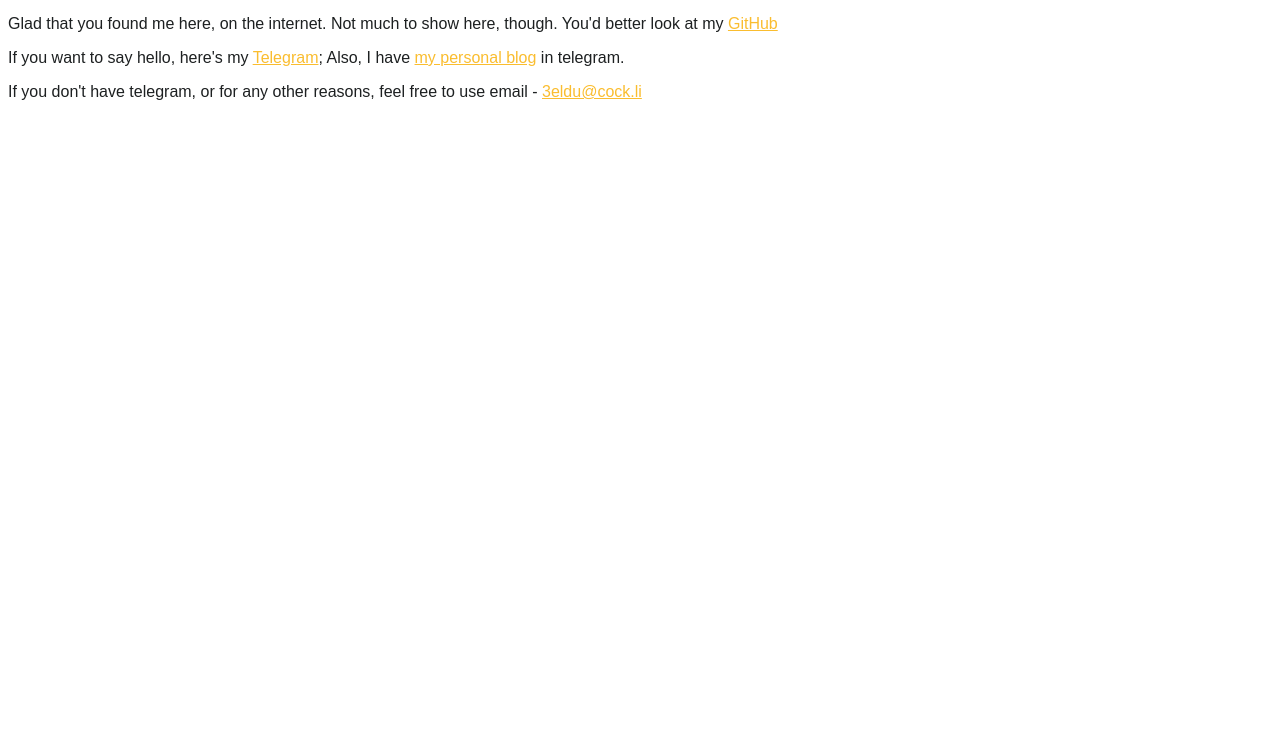
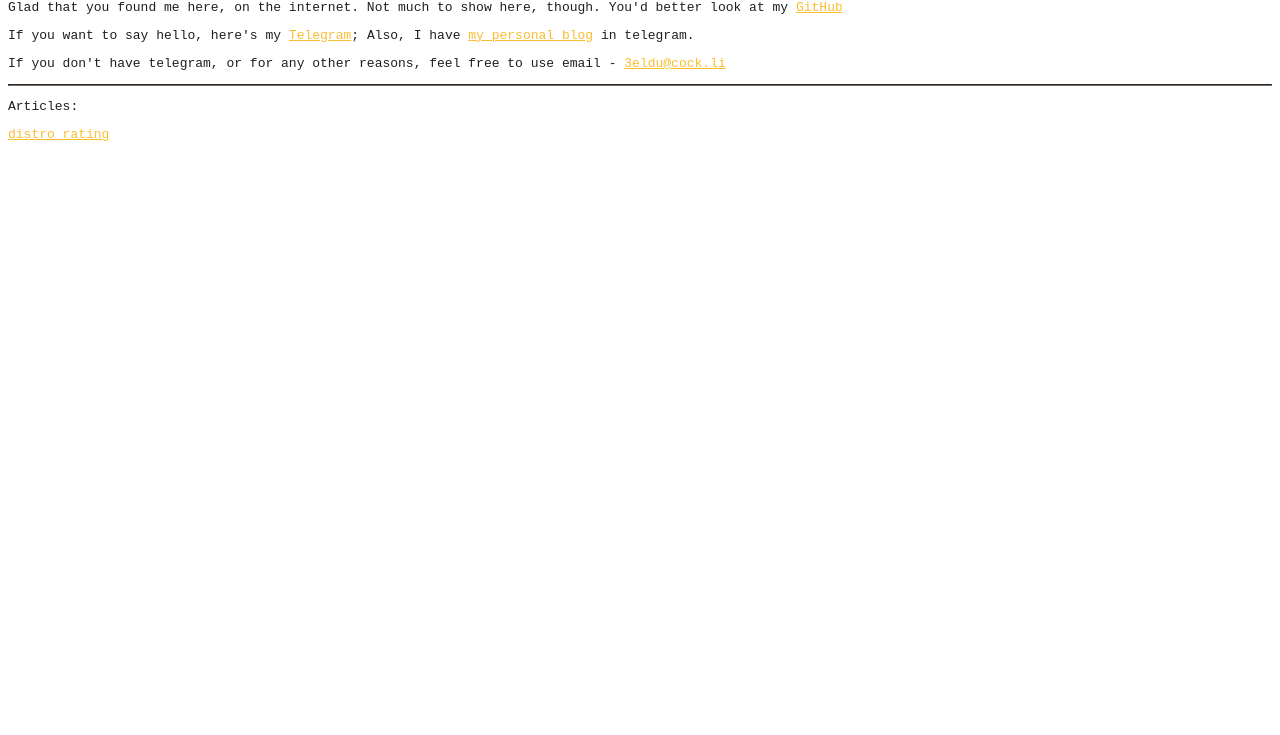
Before and after one commit to 3elDU/3elDU.github.io, a plain HTML site: page index.html in a window 1280 px wide. Shown: the part 65-800 px from the top of the page. Drawn offline with Linux system fonts and the light colour scheme.

Commit message:
wrote distro_rating article

```diff
--- a/index.html
+++ b/index.html
@@ -1,5 +1,6 @@
 <!DOCTYPE html>
 <html>
+
 <head>
     <title>@3elDU</title>
 
@@ -9,8 +10,20 @@
 
 <body>
     <h1>3elDU's page</h1>
-        <p>Glad that you found me here, on the internet. Not much to show here, though. You'd better look at my <a href="https://github.com/3elDU">GitHub</a></p>
-        <p>If you want to say hello, here's my <a href="https://t.me/petafloppa">Telegram</a>; Also, I have <a href="https://t.me/+0TzPaqbt3WdhZGFi">my personal blog</a> in telegram.</p>
-        <p>If you don't have telegram, or for any other reasons, feel free to use email - <a href="mailto:3eldu@cock.li">3eldu@cock.li</a></p>
+    <p>Glad that you found me here, on the internet. Not much to show here, though. You'd better look at my <a
+            href="https://github.com/3elDU">GitHub</a></p>
+    <p>If you want to say hello, here's my <a href="https://t.me/petafloppa">Telegram</a>; Also, I have <a
+            href="https://t.me/+0TzPaqbt3WdhZGFi">my personal blog</a> in telegram.</p>
+    <p>If you don't have telegram, or for any other reasons, feel free to use email - <a
+            href="mailto:3eldu@cock.li">3eldu@cock.li</a></p>
+
+    <hr>
+
+    <p>Articles:</p>
+
+    <ul class="articles">
+        <li><a href="articles/distro_rating.html">distro_rating</a></li>
+    </ul>
 </body>
+
 </html>
--- a/styles.css
+++ b/styles.css
@@ -1,27 +1,65 @@
 body {
-    font-family: sans-serif;
+    font-family: monospace;
 }
 
-p, h1, h2, h3, h4, h5, h6 {
+p,
+h1,
+h2,
+h3,
+h4,
+h5,
+h6,
+ul,
+ol {
     color: #1d2021;
 }
+
+hr {
+    border-color: #7c6f64;
+}
+
 a {
     color: #fabd2f;
 }
+
 a:visited {
     color: #98971a;
+}
+
+ul.articles {
+    padding-left: 0;
+    list-style: none;
+}
+
+ul.articles li {
+    display: inline-block;
+}
+
+ol li {
+    padding-bottom: 1rem;
 }
 
 @media (prefers-color-scheme: dark) {
     body {
         background-color: #1d2021
     }
-    p, h1, h2, h3, h4, h5, h6 {
+
+    p,
+    h1,
+    h2,
+    h3,
+    h4,
+    h5,
+    h6,
+    ul,
+    ol {
         color: #ebdbb2;
     }
+
     a {
         color: #fabd2f;
     }
+
     a:visited {
         color: #98971a;
     }
```
Also changed, not shown: articles/distro_rating.html (added, +47 -0 lines). Lines whose indentation alone changed are shown as unchanged.
